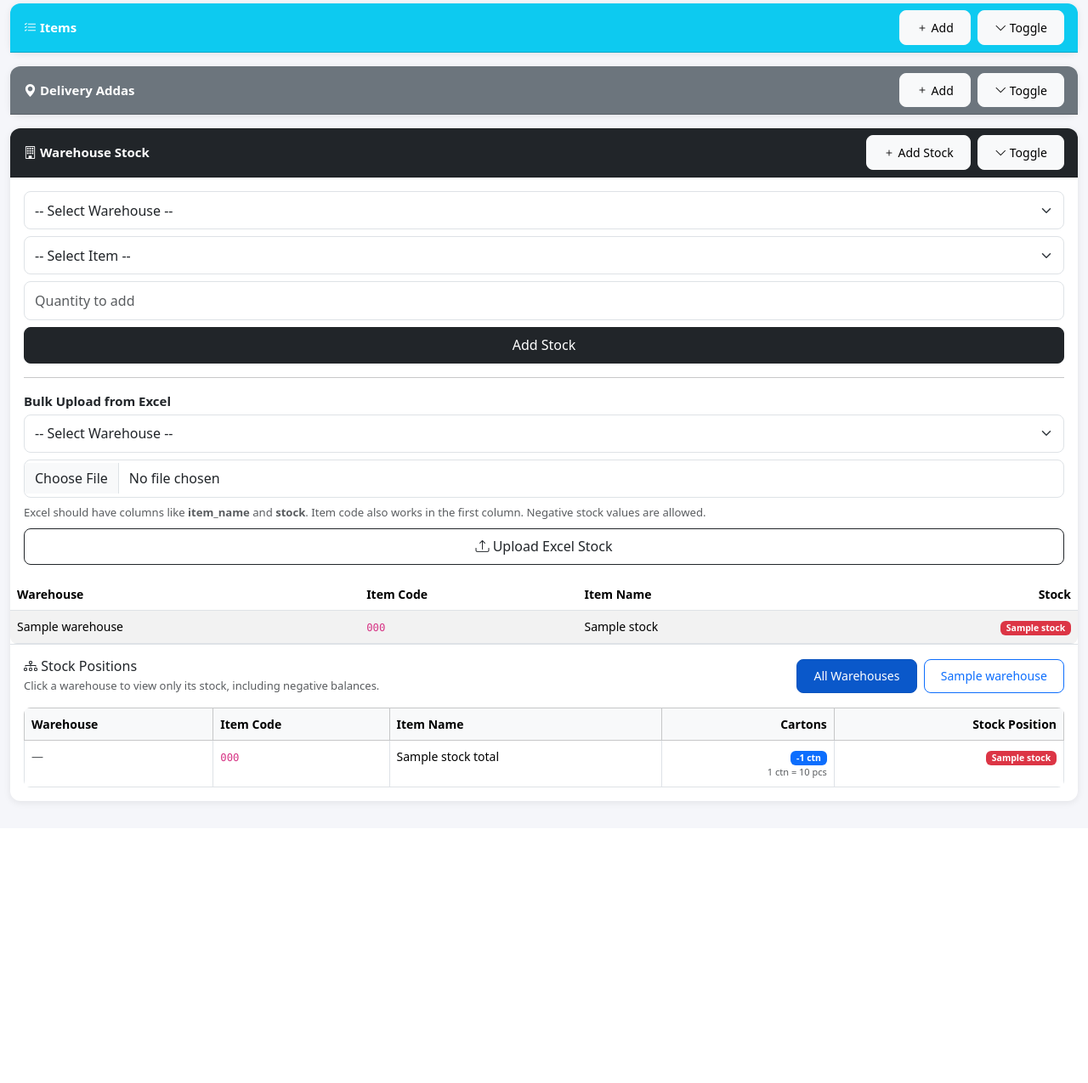
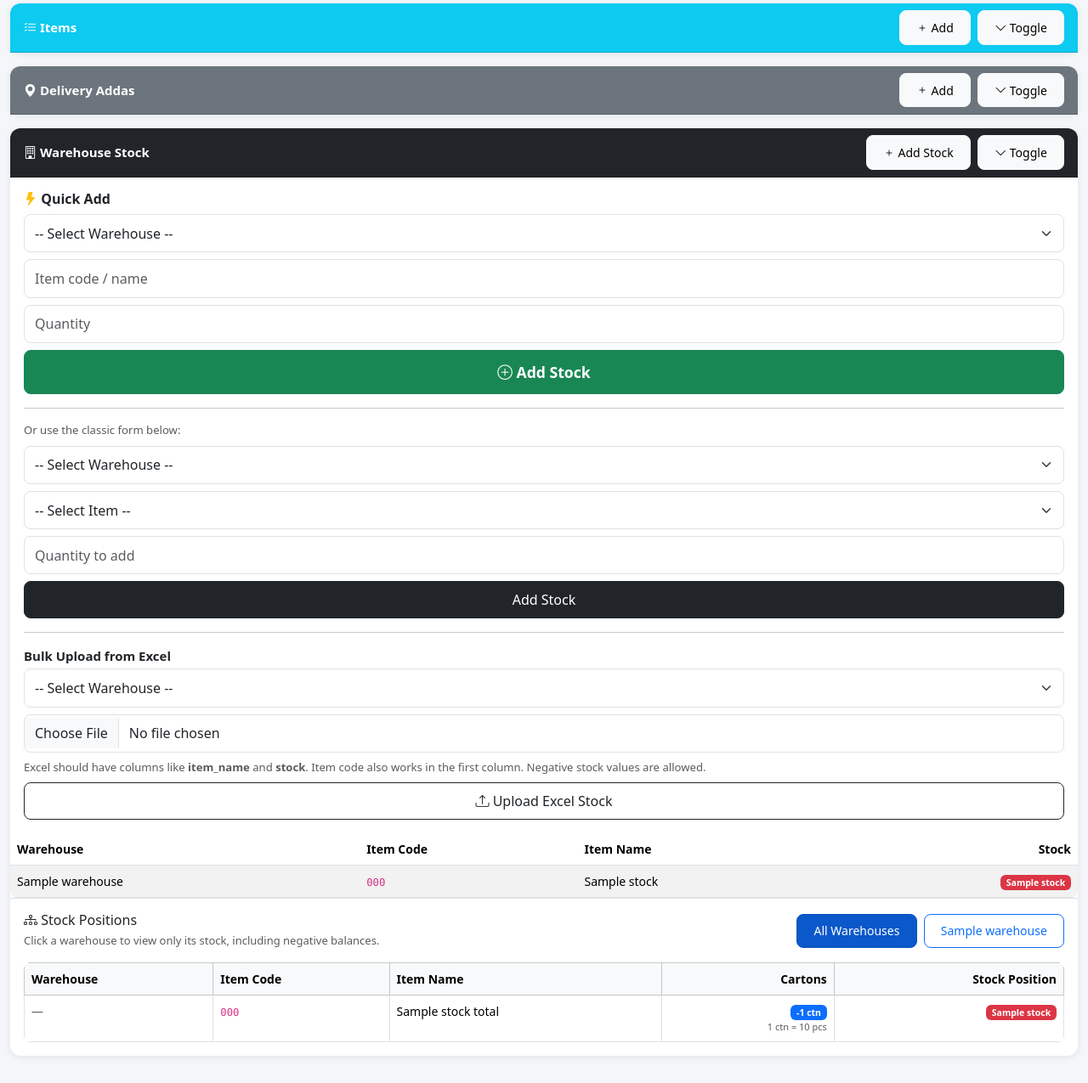
Before and after one commit to Nitch-dev/AZ_Traders_Online, a Flask app: template templates/admin/dashboard.html in a window 1280 px wide, after a click on "Add Stock". Shown: the part 485-1760 px from the top of the page at 85% size. Before the commit the page ends 1434 px from the top, so only its background shows below. Run offline with Flask 3, Linux system fonts and the light colour scheme; the template is opened without the code that fills it: most values are stand-ins (such as "Sample title", 1, 10 or a date in 2020).

Commit message:
added add button for stock

```diff
--- a/templates/admin/dashboard.html
+++ b/templates/admin/dashboard.html
@@ -332,6 +332,100 @@
     <div class="collapse show" id="stockSection">
     <div class="collapse" id="stockForm">
         <div class="card-body">
+
+            <!-- ===== QUICK ADD (mobile-friendly, no page reload) ===== -->
+            <div class="mb-3">
+                <h6 class="fw-bold mb-2"><i class="bi bi-lightning-fill text-warning"></i> Quick Add</h6>
+                <div class="mb-2">
+                    <select id="quickWh" class="form-select form-select-lg">
+                        <option value="">-- Select Warehouse --</option>
+                        {% for wh in warehouses %}
+                        <option value="{{ wh.id }}">{{ wh.name }}</option>
+                        {% endfor %}
+                    </select>
+                </div>
+                <div class="mb-2">
+                    <input type="text" id="quickItem" class="form-control form-control-lg"
+                           placeholder="Item code / name" autocomplete="off" autocorrect="off"
+                           autocapitalize="off" spellcheck="false">
+                </div>
+                <div class="mb-2">
+                    <input type="number" id="quickQty" class="form-control form-control-lg"
+                           placeholder="Quantity" min="1" inputmode="numeric">
+                </div>
+                <button type="button" id="quickAddBtn" class="btn btn-success btn-lg w-100 fw-bold">
+                    <i class="bi bi-plus-circle"></i> Add Stock
+                </button>
+                <div id="quickAddMsg" class="mt-2" style="display:none;"></div>
+            </div>
+
+            <script>
+            (function () {
+                const btn = document.getElementById('quickAddBtn');
+                const msgBox = document.getElementById('quickAddMsg');
+
+                function doQuickAdd() {
+                    const wh  = document.getElementById('quickWh').value.trim();
+                    const item = document.getElementById('quickItem').value.trim();
+                    const qty  = document.getElementById('quickQty').value.trim();
+
+                    if (!wh || !item || !qty || parseInt(qty) < 1) {
+                        showMsg('Please fill warehouse, item code and quantity.', 'warning');
+                        return;
+                    }
+
+                    btn.disabled = true;
+                    btn.innerHTML = '<span class="spinner-border spinner-border-sm"></span> Adding…';
+
+                    fetch('/api/stock/add', {
+                        method: 'POST',
+                        headers: {'Content-Type': 'application/json'},
+                        body: JSON.stringify({ items: [{ WH: wh, Qty: qty, Name: item }] })
+                    })
+                    .then(r => r.json().then(d => ({ ok: r.ok, status: r.status, data: d })))
+                    .then(({ ok, status, data }) => {
+                        if (data.errors && data.errors.length) {
+                            showMsg('Error: ' + data.errors[0].error, 'danger');
+                        } else {
+                            const r = data.results && data.results[0];
+                            const msg = r
+                                ? `✓ Added ${r.added_qty} × ${r.item_code} (${r.item_name}) → stock now ${r.new_stock}`
+                                : '✓ Stock added!';
+                            showMsg(msg, 'success');
+                            document.getElementById('quickItem').value = '';
+                            document.getElementById('quickQty').value = '';
+                            document.getElementById('quickItem').focus();
+                        }
+                    })
+                    .catch(() => showMsg('Network error. Please try again.', 'danger'))
+                    .finally(() => {
+                        btn.disabled = false;
+                        btn.innerHTML = '<i class="bi bi-plus-circle"></i> Add Stock';
+                    });
+                }
+
+                btn.addEventListener('click', doQuickAdd);
+
+                // Also allow Enter on qty input to trigger add
+                document.getElementById('quickQty').addEventListener('keydown', function(e) {
+                    if (e.key === 'Enter') { e.preventDefault(); doQuickAdd(); }
+                });
+
+                function showMsg(text, type) {
+                    msgBox.className = 'mt-2 alert alert-' + type + ' py-2 mb-0';
+                    msgBox.textContent = text;
+                    msgBox.style.display = '';
+                    clearTimeout(msgBox._t);
+                    if (type === 'success') {
+                        msgBox._t = setTimeout(() => { msgBox.style.display = 'none'; }, 4000);
+                    }
+                }
+            })();
+            </script>
+
+            <hr class="my-3">
+            <p class="text-muted small mb-2">Or use the classic form below:</p>
+
             <form method="POST" action="{{ url_for('admin.add_stock') }}">
                 <div class="mb-2">
                     <select name="warehouse_id" class="form-select" required>
```
